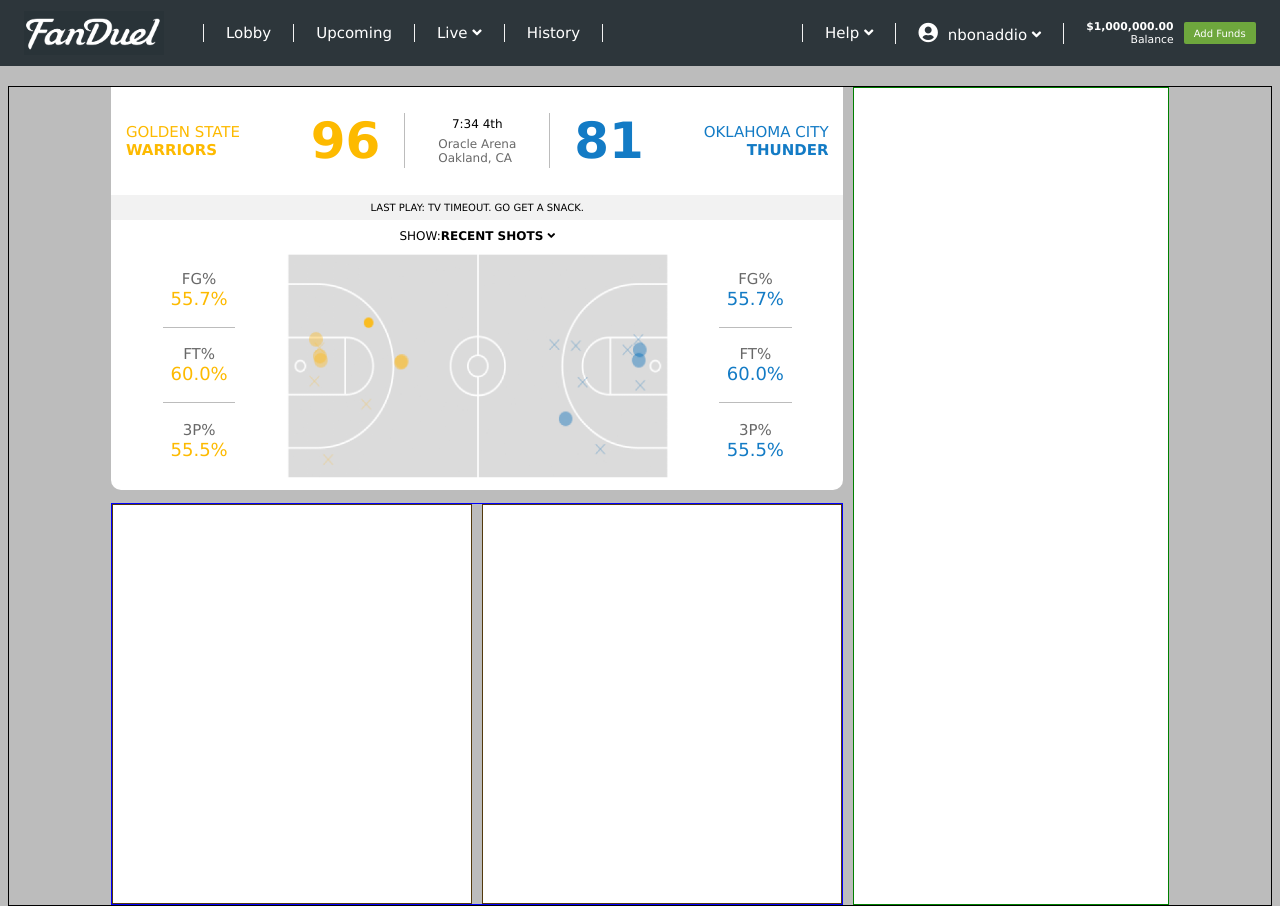
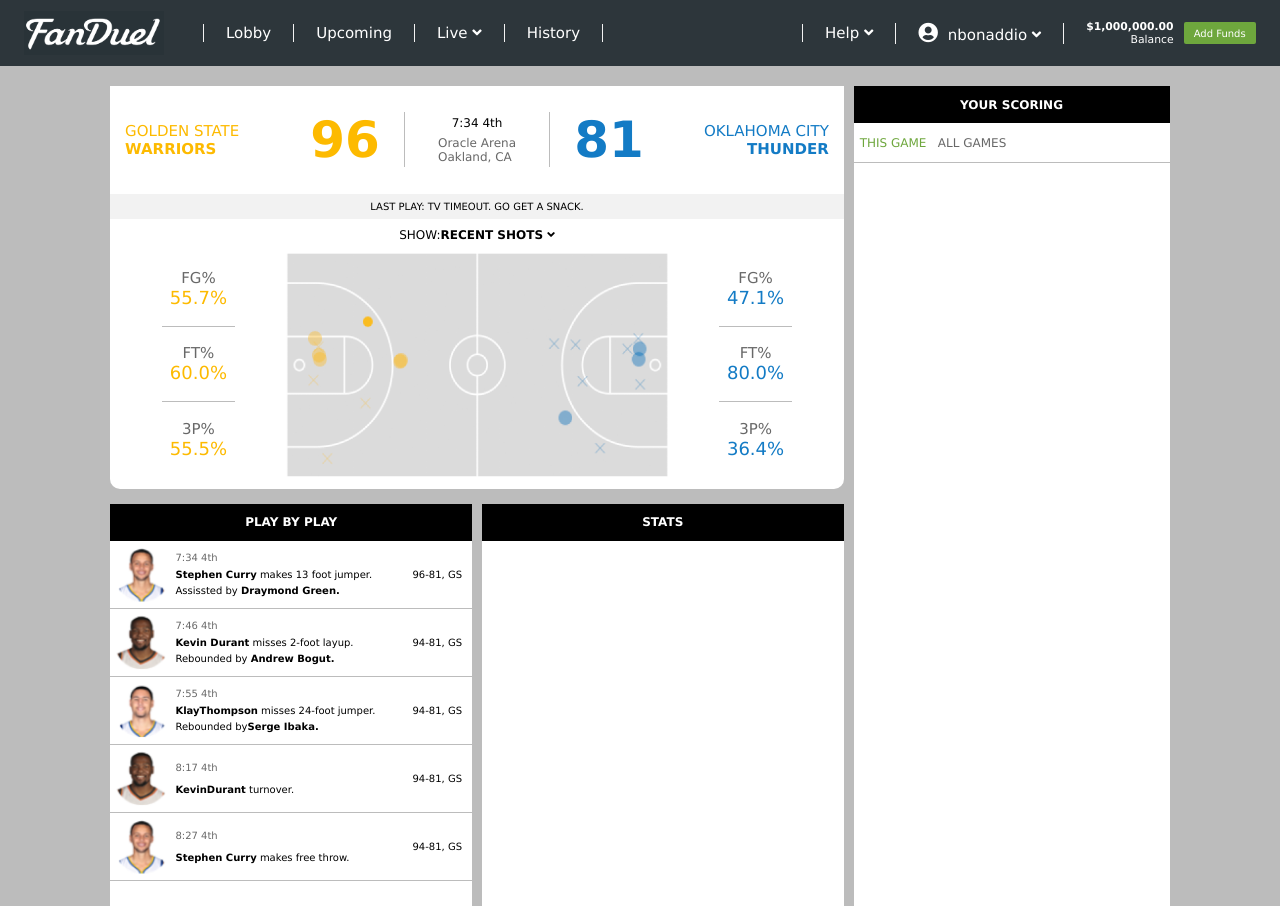
Before and after one commit to tmswartz12/fanduel-html, a plain HTML site: page client/index.html in a window 1280 px wide. Drawn offline with Linux system fonts and the light colour scheme.

Commit message:
style: completed play-by-play component

```diff
--- a/client/index.html
+++ b/client/index.html
@@ -107,20 +107,20 @@
                   </div>
                 </div>
                 <img   class="shotchart"
-                alt="FanDuel Logo"
+                alt="FanDuel Game Cast"
                 src="/public/images/court.png"/>
                 <div class='shooting-stats-column'>
                     <div class='shooting-stats shooting-stats-border'>
                         <div>FG%</div>
-                        <div class ='away stat'>55.7%</div>
+                        <div class ='away stat'>47.1%</div>
                       </div>
                       <div class='shooting-stats shooting-stats-border'>
                         <div>FT%</div>
-                        <div class ='away stat'>60.0%</div>
+                        <div class ='away stat'>80.0%</div>
                       </div>
                       <div class='shooting-stats'>
                         <div>3P%</div>
-                        <div class ='away stat'>55.5%</div>
+                        <div class ='away stat'>36.4%</div>
                       </div>
                 </div>
               </div>
@@ -129,11 +129,95 @@
 
         </div>
         <div class ='main-body-left-row'>
-          <div class ='game-info-column play-by-play'></div>
-          <div class ='game-info-column stats'></div>
+          <div class ='game-info-column play-by-play'>
+            <div class='header'>PLAY BY PLAY</div>
+            <div class='recent-play'>
+                <img class='recent-play-player-img'
+                alt="Stephen Curry Golden State Warriors"
+                src="/public/images/StephCurry.png"/>
+                <div class='recent-play-column'>
+                  <div class='recent-play-description'>
+                    <div class='recent-play-time'>7:34 4th</div>
+                    <div><span class='bold'>Stephen Curry</span> makes 13 foot jumper.</div>
+                    <div>Assissted by <span class='bold'>Draymond Green.</span></div>
+                  </div>
+                  <div class='recent-play-score'>
+                    96-81, GS
+                  </div>
+                </div>
+            </div>
+            <div class='recent-play'>
+                <img class='recent-play-player-img'
+                alt="Kevin Durant Oklahoma City Thunder"
+                src="/public/images/KevinDurant.png"/>
+                <div class='recent-play-column'>
+                  <div class='recent-play-description'>
+                    <div class='recent-play-time'>7:46 4th</div>
+                    <div><span class='bold'>Kevin Durant</span> misses 2-foot layup.</div>
+                    <div>Rebounded by <span class='bold'>Andrew Bogut.</span></div>
+                  </div>
+                  <div class='recent-play-score'>
+                    94-81, GS
+                  </div>
+                </div>
+            </div>
+            <div class='recent-play'>
+                <img class='recent-play-player-img'
+                alt="Klay Thompson Golden State Warriors"
+                src="/public/images/KlayThompson.png"/>
+                <div class='recent-play-column'>
+                  <div class='recent-play-description'>
+                    <div class='recent-play-time'>7:55 4th</div>
+                    <div><span class='bold'>KlayThompson</span> misses 24-foot jumper.</div>
+                    <div>Rebounded by<span class='bold'>Serge Ibaka.</span></div>
+                  </div>
+                  <div class='recent-play-score'>
+                    94-81, GS
+                  </div>
+                </div>
+            </div>
+            <div class='recent-play'>
+                <img class='recent-play-player-img'
+                alt="Kevin Durant Oklahoma City Thunder"
+                src="/public/images/KevinDurant.png"/>
+                <div class='recent-play-column'>
+                  <div class='recent-play-description'>
+                    <div class='recent-play-time'>8:17 4th</div>
+                    <div><span class='bold'>KevinDurant</span> turnover.</div>
+                  </div>
+                  <div class='recent-play-score'>
+                    94-81, GS
+                  </div>
+                </div>
+            </div>
+            <div class='recent-play'>
+                <img class='recent-play-player-img'
+                alt="Stephen Curry Golden State Warriors"
+                src="/public/images/StephCurry.png"/>
+                <div class='recent-play-column'>
+                  <div class='recent-play-description'>
+                    <div class='recent-play-time'>8:27 4th</div>
+                    <div><span class='bold'>Stephen Curry</span> makes free throw.</div>
+                  </div>
+                  <div class='recent-play-score'>
+                    94-81, GS
+                  </div>
+                </div>
+            </div>
+
+          </div>
+          <div class ='game-info-column stats'>
+              <div class='header'> STATS</div>
+          </div>
         </div>
       </div>
-      <div class='main-body-right'></div>
+      <div class='main-body-right'>
+          <div class='header'>YOUR SCORING</div>
+          <div class='your-games'>
+            <div class='your-games-options games-options-active'>THIS GAME</div>
+            <div class='your-games-options'>ALL GAMES</div>
+          </div>
+      </div>
     </section>
   </body>
 </html>
--- a/public/style.css
+++ b/public/style.css
@@ -127,7 +127,6 @@
   width: 100%;
   height: 820px;
   justify-content: center;
-  border: 1px solid black;
 }
 
 .main-body-left {
@@ -142,14 +141,12 @@
   display: flex;
   width: 100%;
   height: 402.5px;
-  border: 1px solid blue;
 }
 
 .scoreboard {
   display: flex;
   width: 100%;
   flex-direction: column;
-  border: 1px;
   background-color: white;
   border-radius: 10px;
 }
@@ -302,13 +299,71 @@
   width: 50%;
   height: 100%;
   flex-direction: column;
-  border: 1px solid rgb(83, 58, 12);
+
   background-color: white;
 }
 
 .play-by-play {
   display: flex;
   margin-right: 5px;
+}
+
+.header {
+  display: flex;
+  width: 100%;
+  height: 37px;
+  justify-content: center;
+  align-items: center;
+  background-color: black;
+  color: white;
+  font-weight: bold;
+  font-size: 12px;
+}
+
+.recent-play {
+  display: flex;
+  width: 100%;
+  height: 68px;
+  flex-direction: row;
+  align-items: center;
+  justify-content: center;
+  border-bottom: 1px solid #bcbcbc;
+}
+
+.recent-play-player-img {
+  max-width: 60px;
+  height: 55px;
+  margin-left: 5px;
+  margin-right: 5px;
+}
+
+.recent-play-column {
+  display: flex;
+  width: 85%;
+  height: 55px;
+  flex-direction: row;
+  justify-content: space-between;
+}
+.recent-play-time {
+  color: #686868;
+}
+
+.recent-play-score {
+  display: flex;
+  justify-content: center;
+  align-items: center;
+  font-weight: 300;
+  font-size: 10px;
+  margin-right: 10px;
+}
+
+.recent-play-description {
+  display: flex;
+  width: 77%;
+  height: 55px;
+  flex-direction: column;
+  justify-content: space-evenly;
+  font-size: 10px;
 }
 
 .stats {
@@ -319,7 +374,28 @@
 .main-body-right {
   display: flex;
   width: 25%;
-  border: 1px solid green;
+  flex-direction: column;
   background-color: white;
   margin-left: 5px;
 }
+
+.your-games {
+  display: flex;
+  width: 100%;
+  height: 40px;
+  flex-direction: row;
+  border-bottom: 1px solid #bcbcbc;
+}
+
+.your-games-options {
+  display: flex;
+  width: 25%;
+  justify-content: center;
+  align-items: center;
+  font-size: 12px;
+  color: #686868;
+}
+
+.games-options-active {
+  color: #6ea73d;
+}
```
